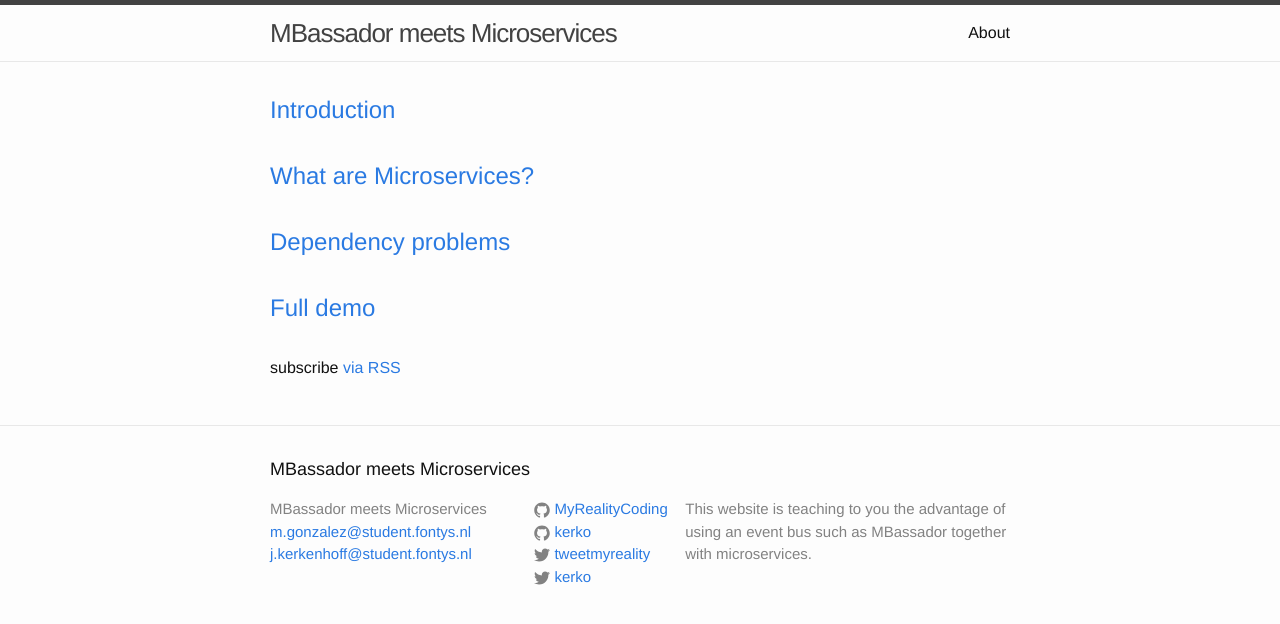
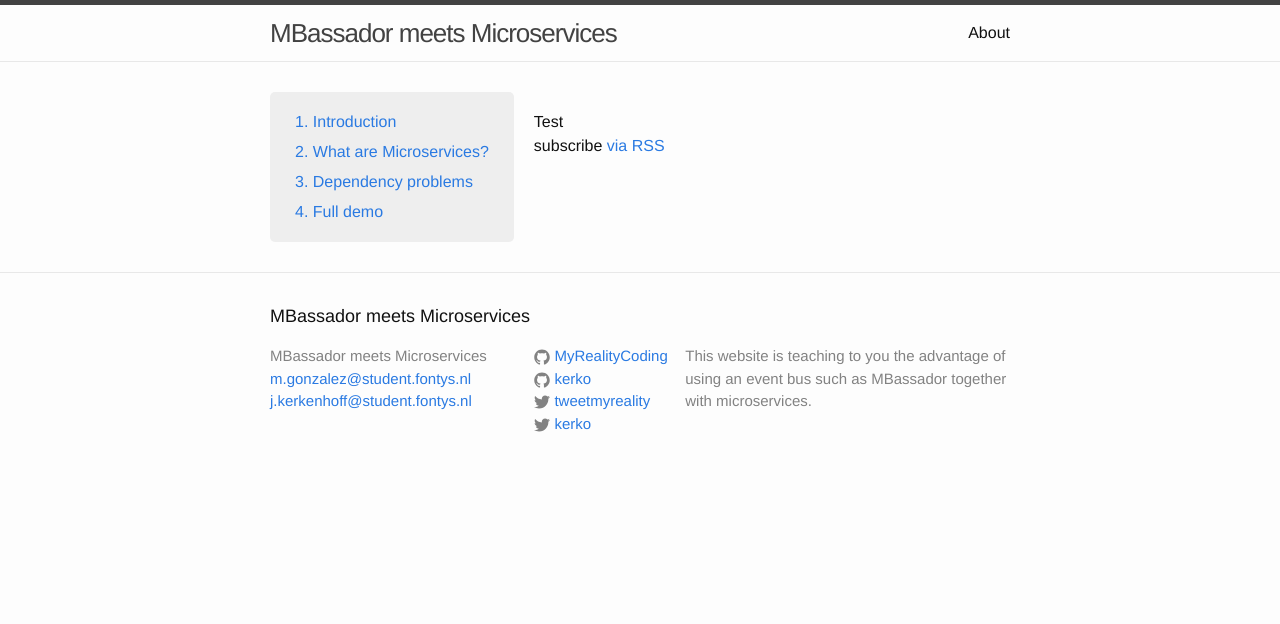
Before and after one commit to sebivenlo/microservices-eventbus, a Jekyll site: the page built from index.html, in a window 1280 px wide. Shown: the top 624 px of the page. Built offline with Jekyll 4.4.1, drawn with Linux system fonts in a browser that asks for light colours.

Commit message:
Add sidebar menu

```diff
--- a/_layouts/default.html
+++ b/_layouts/default.html
@@ -9,7 +9,20 @@
 
     <div class="page-content">
       <div class="wrapper">
-        {{ content }}
+        <div class="table">
+          <div class="table-cell">
+            <ul class="sidebar">
+              {% for tutorial in site.tutorials %}
+                <li>
+                    <a class="post-link" href="{{ tutorial.url | prepend: site.baseurl }}">{{ forloop.index }}. {{ tutorial.title }}</a>
+                </li>
+              {% endfor %}
+            </ul>
+          </div>
+          <div class="table-cell">
+            {{ content }}
+          </div>
+        </div>
       </div>
     </div>
 
--- a/_sass/_base.scss
+++ b/_sass/_base.scss
@@ -185,6 +185,14 @@
 }
 
 
+.table {
+  display: table;
+  .table-cell {
+    display: table-cell;
+  }
+}
+
+
 
 /**
  * Icons
--- a/_sass/_layout.scss
+++ b/_sass/_layout.scss
@@ -188,17 +188,8 @@
     font-size: 24px;
 }
 
-
-
-/**
- * Posts
- */
-.post-header {
-    margin-bottom: $spacing-unit;
-}
-
 .post-title {
-    font-size: 42px;
+    font-size: 32px;
     letter-spacing: -1px;
     line-height: 1;
 
@@ -234,3 +225,27 @@
         }
     }
 }
+
+.sidebar {
+  margin: 0;
+  margin-right: 20px;
+  border-radius: 5px;
+  list-style: none;
+  padding: 15px;
+  background-color: #eee;
+  li {
+    border-radius: 5px;
+    line-height: 30px;
+    padding: 0 10px;
+    &:hover {
+      background-color: #e5e5e5;
+    }
+  }
+  a {
+    font-size: 16px;
+    &:hover {
+      text-decoration: none;
+      color: lighten(#1756a9, 20%);
+    }
+  }
+}
--- a/index.html
+++ b/index.html
@@ -4,13 +4,7 @@
 
 <div class="home">
 
-  <ul class="post-list">
-    {% for tutorial in site.tutorials %}
-      <li>
-          <a class="post-link" href="{{ tutorial.url | prepend: site.baseurl }}">{{ tutorial.title }}</a>
-      </li>
-    {% endfor %}
-  </ul>
+  Test
 
   <p class="rss-subscribe">subscribe <a href="{{ "/feed.xml" | prepend: site.baseurl }}">via RSS</a></p>
 
```
